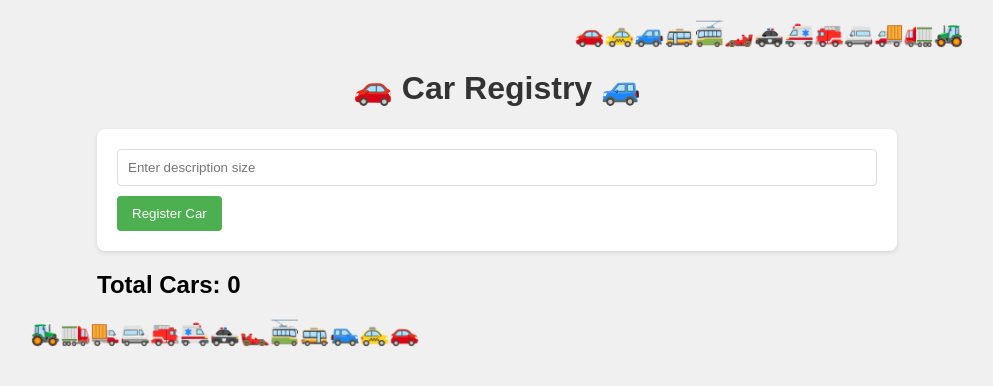
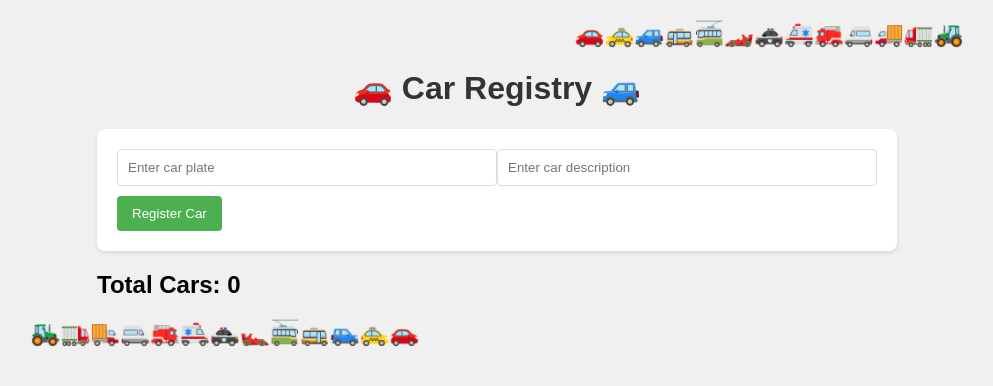
Before and after one commit to multi-megaman/PARA_ANALISE_DE_DESEMPENHO, a Flask app: page / in a window 1280 px wide. Shown: the top 386 px of the page, without its empty margins (143-1136 px from the left). Run offline with Flask 3, Linux system fonts and the light colour scheme; data that the repository does not hold is empty; some libraries are stand-ins or nearby versions.

Commit message:
reverse: endpoint inputs

```diff
--- a/app.py
+++ b/app.py
@@ -52,8 +52,8 @@ def register():
     try:
         with sqlite3.connect(DB_PATH, timeout=10) as conn:
             c = conn.cursor()
-            car_description = gen_lorem(int(request.json['desc_size']))
-            car_plate = gen_car_plate()
+            car_description = request.json["description"]
+            car_plate = request.json["plate"]
             c.execute("INSERT INTO cars (plate, description) VALUES (?, ?)", (car_plate, car_description))
             conn.commit()
             new_car = {"id": c.lastrowid, "plate": car_plate, "description": car_description}
@@ -84,15 +84,10 @@ def get_cars():
 
     # Debugging: Check the number of records in the table
     c.execute("SELECT COUNT(*) FROM cars")
-    total_records = c.fetchone()[0]
-    print(f"Total records in 'cars' table: {total_records}")
 
     c.execute("SELECT plate, description FROM cars LIMIT ? OFFSET ?", (limit, offset))
     cars = c.fetchall()
     conn.close()
-
-    # Debugging: Log the fetched records
-    print(f"Fetched records: {cars}")
 
     return jsonify([{"plate": car[0], "description": car[1]} for car in cars])
 #--------------------------------------------
--- a/static/css/index.css
+++ b/static/css/index.css
@@ -48,7 +48,7 @@ body {
     box-shadow: 0 2px 4px rgba(0,0,0,0.1);
     margin-bottom: 20px;
   }
-  input[type="number"] {
+  input {
     width: 100%;
     padding: 10px;
     margin-bottom: 10px;
--- a/static/js/index.js
+++ b/static/js/index.js
@@ -53,7 +53,8 @@ window.addEventListener('scroll', () => {
 
 carForm.addEventListener("submit", function (e) {
     e.preventDefault();
-    const descriptionSize = document.getElementById("descriptionSize").value;
+    const carDescription = document.getElementById("carDescription").value;
+    const carPlate = document.getElementById("carPlate").value;
 
     // Call /register endpoint with the car model
     fetch('/register', {
@@ -61,7 +62,7 @@ carForm.addEventListener("submit", function (e) {
       headers: {
         'Content-Type': 'application/json',
       },
-      body: JSON.stringify({desc_size: descriptionSize}),
+      body: JSON.stringify({description: carDescription, plate: carPlate}),
     })
     .then(response => response.json())
     .then(data => {
--- a/templates/index.html
+++ b/templates/index.html
@@ -15,15 +15,24 @@
     <form id="carForm" method="GET" action="register">
       <div class="inputs">
         <input
-          type="number"
-          id="descriptionSize"
-          name="descriptionSize"
-          placeholder="Enter description size"
+          type="text"
+          id="carPlate"
+          name="carPlate"
+          placeholder="Enter car plate"
+          required
+        />
+        <input
+          type="text"
+          id="carDescription"
+          name="carDescription"
+          placeholder="Enter car description"
           required
         />
       </div>
       <button type="submit">Register Car</button>
     </form>
+
+
 
     <div>
       <h2>Total Cars: <span id="totalCars">0</span></h2>
```
